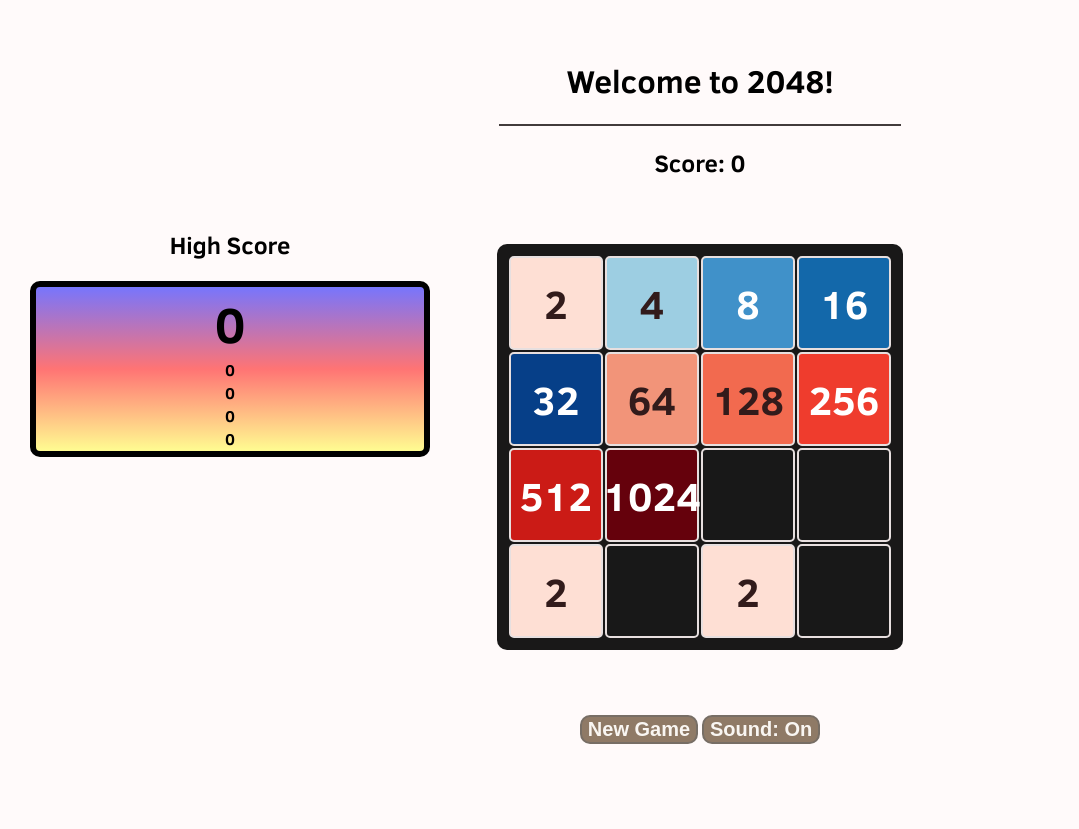
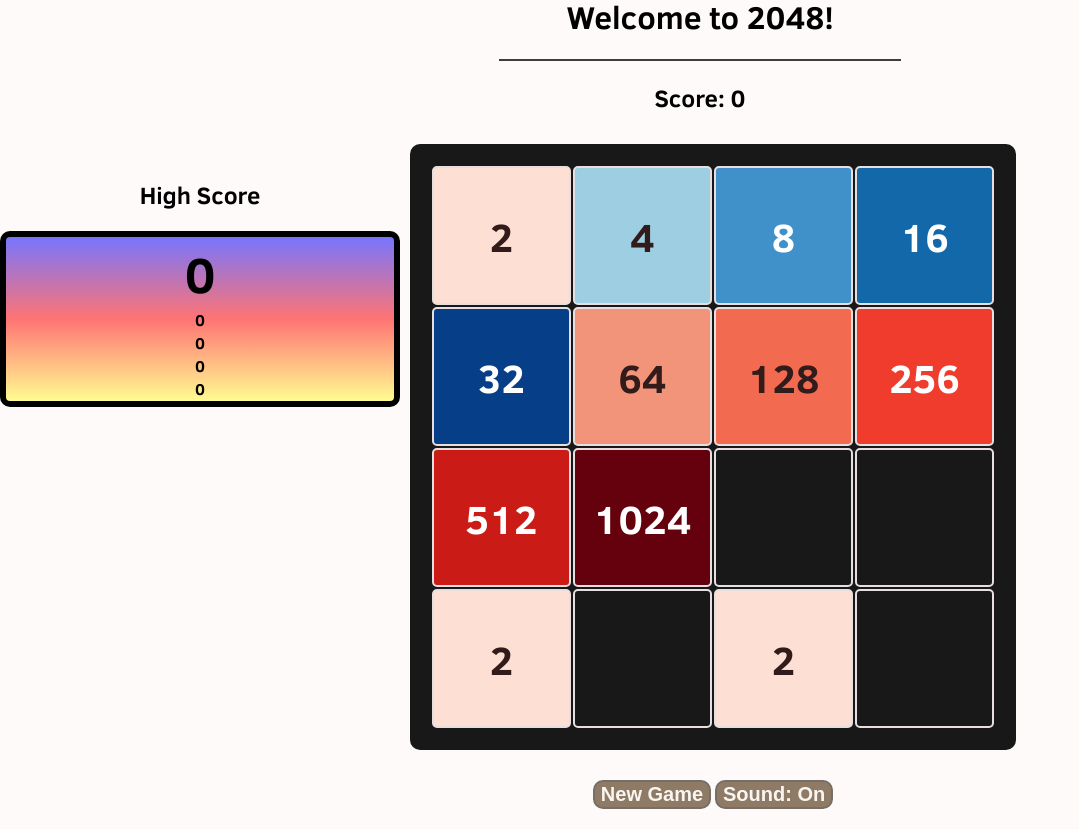
Before and after one commit to andy-1au/2048, a plain HTML site: page 2048.html in a window 1280 px wide. Shown: the top 829 px of the page, without its empty margins (0-1079 px from the left). Before the commit the page ends 802 px from the top, so only its background shows below. Drawn offline with nearby package versions, Linux system fonts and the light colour scheme.

Commit message:
table larger

```diff
--- a/2048.css
+++ b/2048.css
@@ -81,8 +81,8 @@ hr {
     border-radius: 10px;
     padding: 3px;
 
-    width: 400px;
-    height: 400px;
+    width: 600px;
+    height: 600px;
 
     margin: 0 auto; /* center the board */
     display: flex;
@@ -133,8 +133,8 @@ hr {
 }
 
 .tile{
-    width: 90px; /* account for border 5px */
-    height: 90px;
+    width: 135px; /* account for border 5px */
+    height: 135px;
     border: 2px solid #e7dfdf;
     margin: 1px;
     border-radius: 5px;
```
